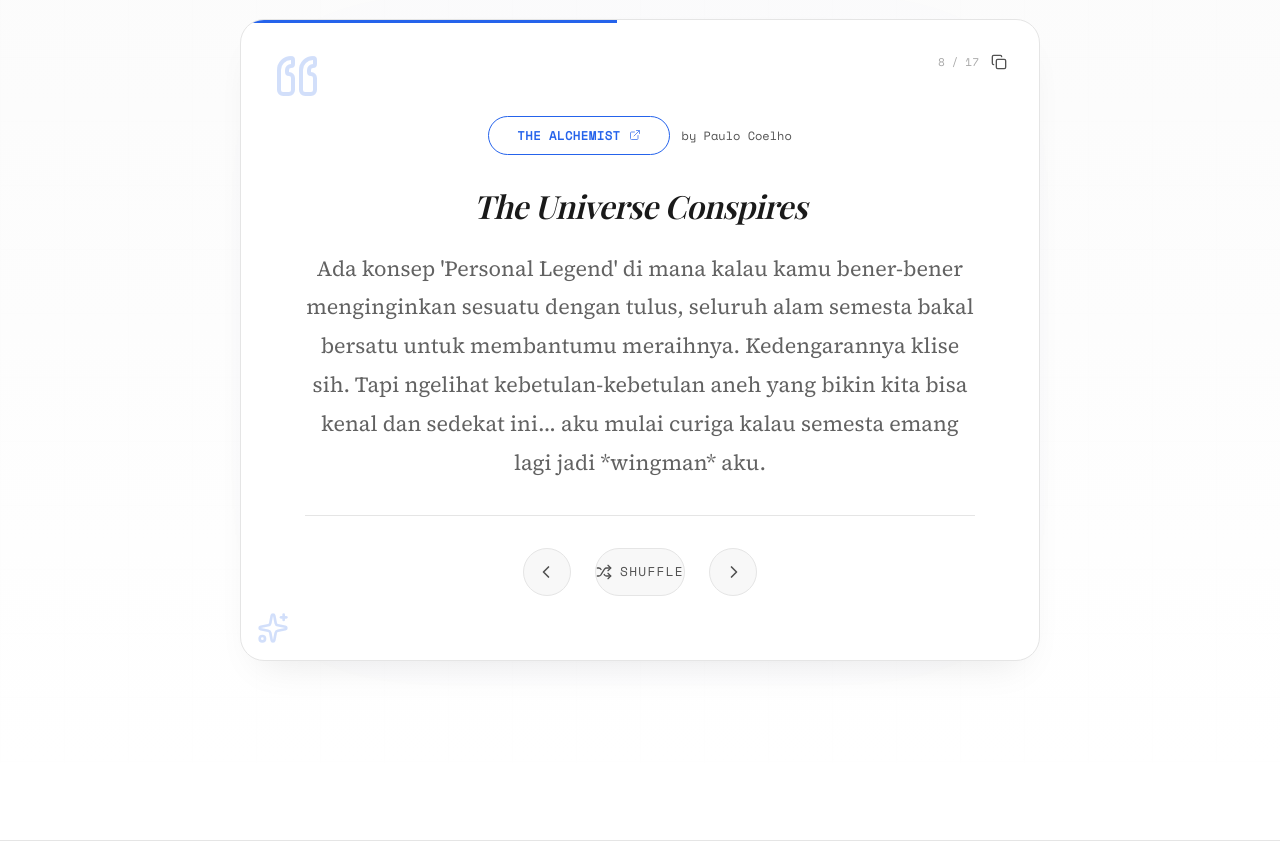
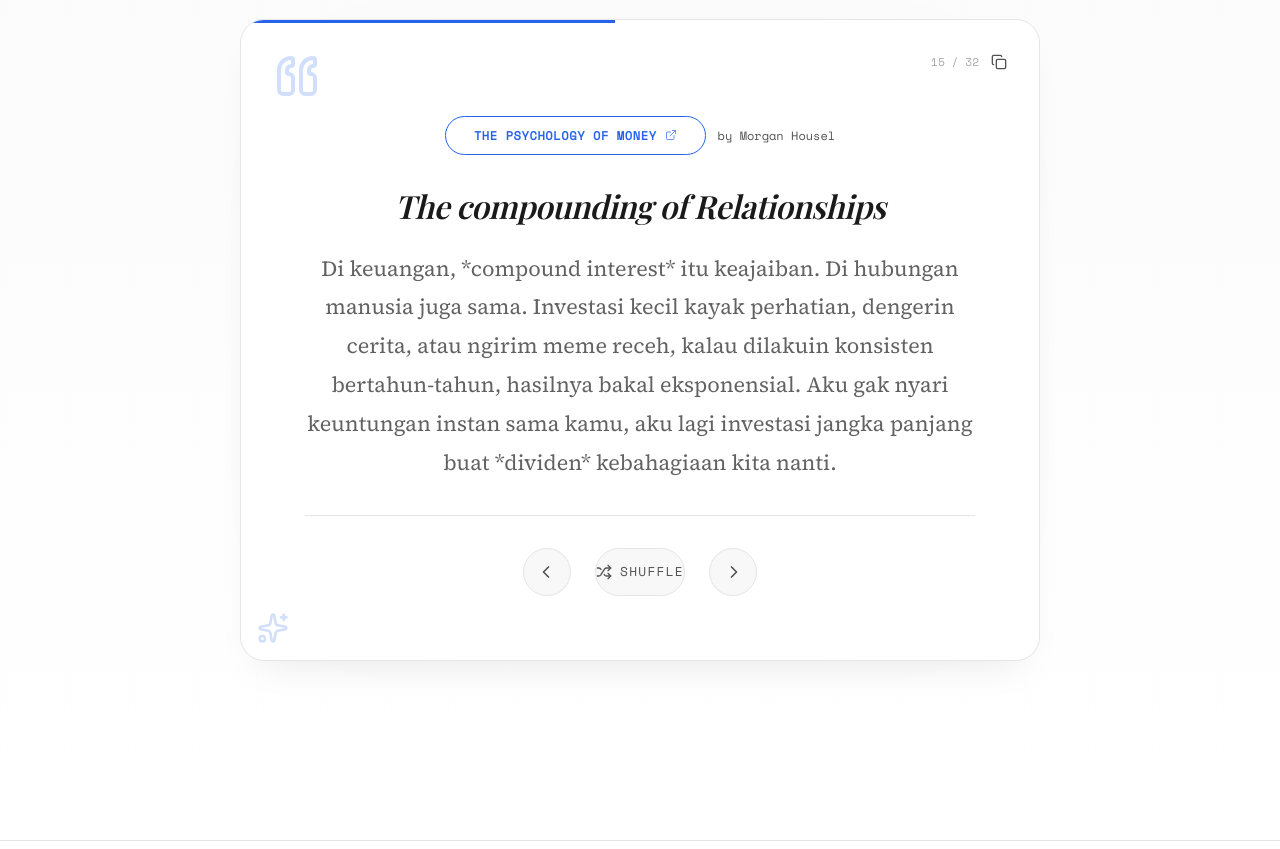
Before and after one commit to muhammadfaza16/muhammadfaza16.github.io, a Next.js app: page / in a window 1280 px wide. Shown: the part 3640-4489 px from the top of the page. Built offline with nearby package versions, Linux system fonts and the light colour scheme; a web font is replaced by a local one.

Commit message:
Refine deep facts with expanded scientific explanations

```diff
--- a/src/data/deepFacts.ts
+++ b/src/data/deepFacts.ts
@@ -125,6 +125,111 @@ export const deepFacts: DeepFact[] = [
         book: "Good to Great",
         author: "Jim Collins",
         category: "Business"
+    },
+    {
+        title: "The 10,000 Hour Rule",
+        text: "Malcolm Gladwell bilang butuh 10.000 jam latihan yang *deliberate* buat bener-bener menguasai *skill* kompleks sampai ke level *mastery*. Ini bukan cuma soal ngulang-ngulang, tapi dedikasi total di setiap detiknya. Kedengarannya melelahkan sih. Tapi kalau itu syarat buat jadi ahli dalam memahami dan membahagiakan kamu, *I honestly wouldn't mind practicing for the rest of my life*.",
+        book: "Outliers",
+        author: "Malcolm Gladwell",
+        category: "Sociology"
+    },
+    {
+        title: "Heisenberg's Uncertainty",
+        text: "Prinsip ketidakpastian bilang kita gak bisa tahu posisi dan momentum partikel secara bersamaan dengan presisi sempurna; makin akurat kita ukur satu variabel, makin *blur* variabel lainnya. Alam semesta fundamentalnya emang penuh misteri yang gak bisa diprediksi. Tapi prinsip ini patah kalau soal kamu. Karena di mana pun kamu berada (posisi), aku selalu tahu kalau arah hidupku (momentum) tujuannya cuma ke kamu.",
+        book: "Physics and Philosophy",
+        author: "Werner Heisenberg",
+        category: "Physics"
+    },
+    {
+        title: "The Selfish Gene",
+        text: "Richard Dawkins bilang tujuan utama gen cuma mereplikasi diri sendiri, dan tubuh kita ini sebenernya cuma 'kendaraan' sementara yang diprogram buat ngelindungin kode genetik itu. Secara biologis, cinta itu cuma trik evolusi biar kita tetep *survive*. Dingin banget ya? Tapi kalau gen aku egois, kenapa mereka sekarang sibuk ngirim sinyal kimia 'dopamin' tiap kali aku liat kamu? *Checkmate, biology.*",
+        book: "The Selfish Gene",
+        author: "Richard Dawkins",
+        category: "Biology"
+    },
+    {
+        title: "Confirmation Bias",
+        text: "Manusia punya tendensi alami buat memilah informasi: kita cuma terima apa yang cocok sama keyakinan kita dan nge-blokir fakta yang berlawanan. Otak kita emang suka nipu biar ego kita aman. *Guilty as charged.* Aku selalu percaya kalau 'cinta itu nyata', dan sekarang tiap kali liat kamu, otak aku langsung teriak: 'TUH KAN BENER!'. Kamu adalah bukti validasi bias aku.",
+        book: "The Art of Thinking Clearly",
+        author: "Rolf Dobelli",
+        category: "Psychology"
+    },
+    {
+        title: "The Butterfly Effect",
+        text: "Teori Chaos bilang kepakan sayap kupu-kupu di Brazil bisa bikin tornado di Texas; perubahan super kecil di awal bisa micu dampak raksasa di akhir yang gak terduga. Sistem kehidupan itu sensitif banget sama kondisi awal. Efek domino dari hal kecil itu nyata. Satu chat 'hi' iseng dari kamu waktu itu dampaknya masif banget: bikin badai perasaan di hati aku yang sampe sekarang belum reda.",
+        book: "Chaos: Making a New Science",
+        author: "James Gleick",
+        category: "Physics"
+    },
+    {
+        title: "Neuroplasticity",
+        text: "Otak itu plastis, bisa berubah struktur fisiknya tergantung kebiasaan kita; *neurons that fire together, wire together*. Jalur syaraf baru kebentuk setiap kali kita fokus sama sesuatu yang intens. Karena aku mikirin kamu terus tiap hari, secara harfiah kamu udah ngerubah struktur neuron di otak aku. Kamu bukan cuma ada di pikiran, kamu udah jadi bagian fisik dari anatomi otakku.",
+        book: "The Brain That Changes Itself",
+        author: "Norman Doidge",
+        category: "Neuroscience"
+    },
+    {
+        title: "The Pareto Principle",
+        text: "Prinsip 80/20 bilang 80% hasil (output) biasanya cuma datang dari 20% penyebab vital (input); ketimpangan ini ada di mana-mana, dari bisnis sampe kebun kacang polongnya Pareto. Efisiensi itu kuncinya. *Applying this to my life:* 20% waktu yang aku abisin ngobrol sama kamu, nyumbang 80% kebahagiaan harian aku. Jadi secara matematis, investasi waktu sama kamu itu ROI (*Return on Investment*)-nya paling tinggi.",
+        book: "The 80/20 Principle",
+        author: "Richard Koch",
+        category: "Productivity"
+    },
+    {
+        title: "Loss Aversion",
+        text: "Secara psikologis, rasa sakit kehilangan Rp100.000 itu dua kali lebih kuat daripada senangnya nemu Rp100.000. *Loss aversion* ini ngejelasin kenapa aku posesif dikit. Karena bayangan kehilangan kamu tuh sakitnya bakal berkali-kali lipat dibanding senengnya pas dapet kamu.",
+        book: "Predictably Irrational",
+        author: "Dan Ariely",
+        category: "Psychology"
+    },
+    {
+        title: "Dark Matter",
+        text: "Hampir 85% gravitasi di alam semesta asalnya dari 'Dark Matter' yang gak kelihatan tapi ngiket galaksi biar gak buyar. Rasa sayang aku ke kamu tuh kayak *Dark Matter*. Mungkin gak selalu kelihatan di permukaan, tapi itu satu-satunya hal yang nahan dunia aku biar gak berantakan.",
+        book: "Astrophysics for People in a Hurry",
+        author: "Neil deGrasse Tyson",
+        category: "Physics"
+    },
+    {
+        title: "Zero to One",
+        text: "Peter Thiel bilang 'Zero to One' itu lompatan vertikal menciptakan inovasi yang bener-bener baru, beda sama '1 to N' yang cuma kompetisi nambahin kuantitas dari apa yang udah ada. *True magic happens in uniqueness.* Mantan-mantan aku mungkin '1 to N', repetisi doang. Tapi kamu itu 'Zero to One'. Unik, original, dan bikin aku ngerasain hal yang belum pernah ada sebelumnya.",
+        book: "Zero to One",
+        author: "Peter Thiel",
+        category: "Business"
+    },
+    {
+        title: "The Paradox of Choice",
+        text: "Makin banyak pilihan, manusia makin gak bahagia dan cemas. Toko dengan 24 selai bikin pembeli bingung dibanding toko dengan 6 selai. Dunia dating apps ngasih jutaan pilihan, tapi bikin pusing. Untungnya, pas ketemu kamu, 'paradox' itu ilang. Pilihan aku jadi simpel banget: cuma kamu.",
+        book: "The Paradox of Choice",
+        author: "Barry Schwartz",
+        category: "Psychology"
+    },
+    {
+        title: "Deep Work",
+        text: "Di era distraksi ini, kemampuan fokus tanpa gangguan (*Deep Work*) itu *superpower*. Ini adalah kondisi kognitif puncak di mana otak diperes maksimal tanpa jeda notifikasi atau gangguan trivial. Susah banget buat fokus sekarang. Tapi anehnya, kalau lagi sama kamu, dunia sekeliling rasanya nge-blur dan aku otomatis masuk mode *Deep Work*. Fokus aku ke kamu tuh absolut.",
+        book: "Deep Work",
+        author: "Cal Newport",
+        category: "Productivity"
+    },
+    {
+        title: "Survival of the Fittest",
+        text: "Darwin bukan bilang 'yang terkuat' yang menang, tapi 'yang paling bisa beradaptasi' terhadap perubahan lingkungan yang drastis. Spesies yang kaku bakal punah, yang fleksibel yang bakal nurunin gen. Dulu aku kaku banget, tapi demi ngimbangin kamu, aku belajar melunak dan kompromi. Evolusi karakter aku ini bukti kalau aku serius bertahan hidup di ekosistem hati kamu.",
+        book: "On the Origin of Species",
+        author: "Charles Darwin",
+        category: "Biology"
+    },
+    {
+        title: "Atomic Habits",
+        text: "Perubahan besar dimulai dari kebiasaan kecil; perbaikan 1% yang konsisten bakal numpuk jadi transformasi identitas yang solid seiring waktu. Sukses itu produk dari rutinitas harian, bukan sekadar motivasi sesaat. Kirim 'pagi', nanyain 'udah makan?', dengerin curhat. Itu semua atomic habits. Kelihatannya sepele, tapi *compound interest*-nya bikin fondasi kita kuat banget. Aku gak bangun Candi Prambanan semalam, aku numpuk bata kecil tiap hari buat kamu.",
+        book: "Atomic Habits",
+        author: "James Clear",
+        category: "Self-Help"
+    },
+    {
+        title: "Grit",
+        text: "Rahasia sukses jangka panjang bukan bakat bawaan, tapi *GRIT*: kombinasi maut antara *passion* yang konsisten dan *perseverance* (kegigihan) buat bangkit tiap kali jatuh. Ini soal lari maraton, bukan *sprint*. Mungkin aku bukan cowok paling berbakat atau ganteng yang pernah kamu temuin. Tapi soal *grit*—soal seberapa keras aku bakal usaha buat pertahanin kamu—aku berani diadu sama siapa aja.",
+        book: "Grit",
+        author: "Angela Duckworth",
+        category: "Psychology"
     }
 ];
 
```
